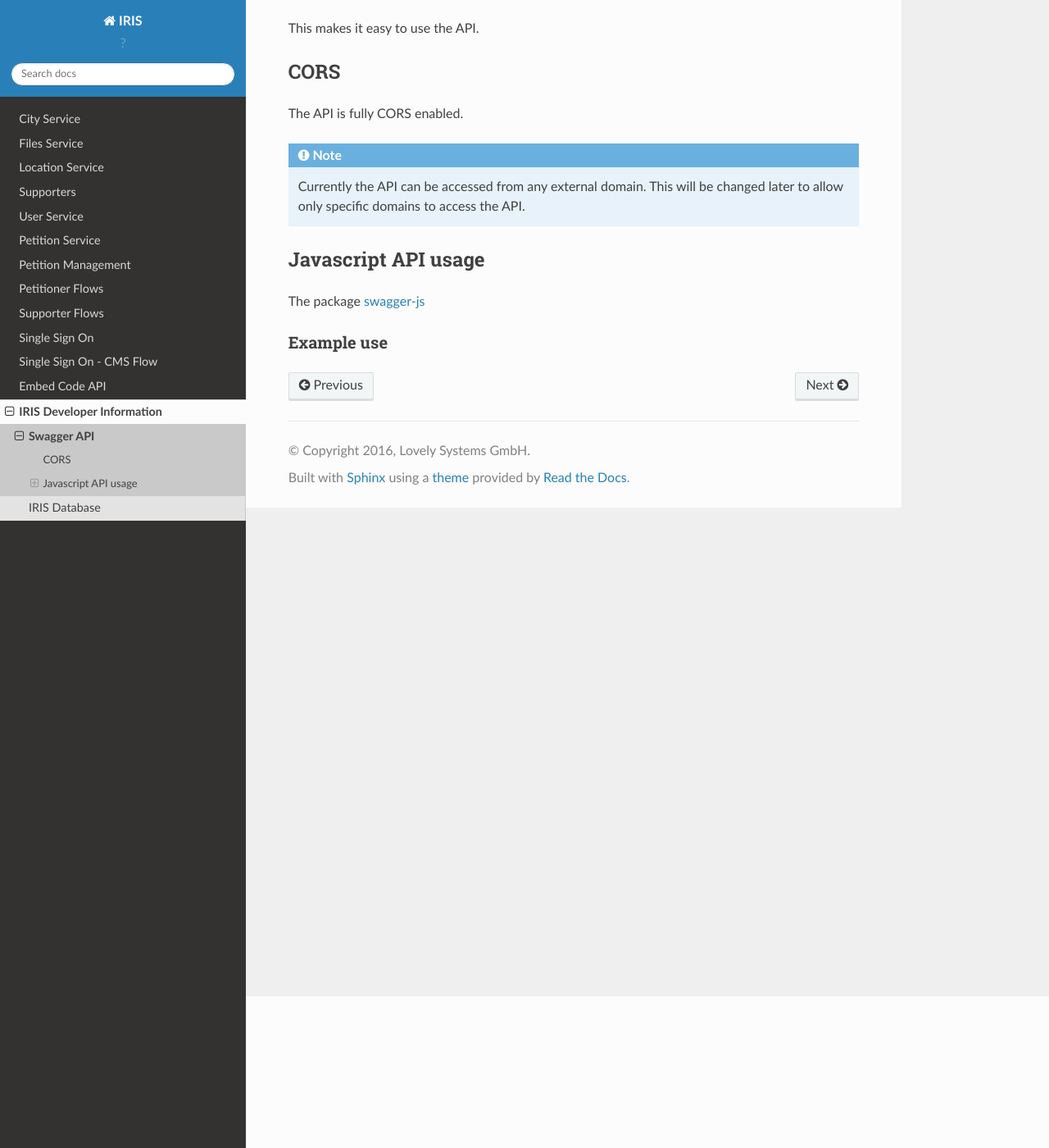
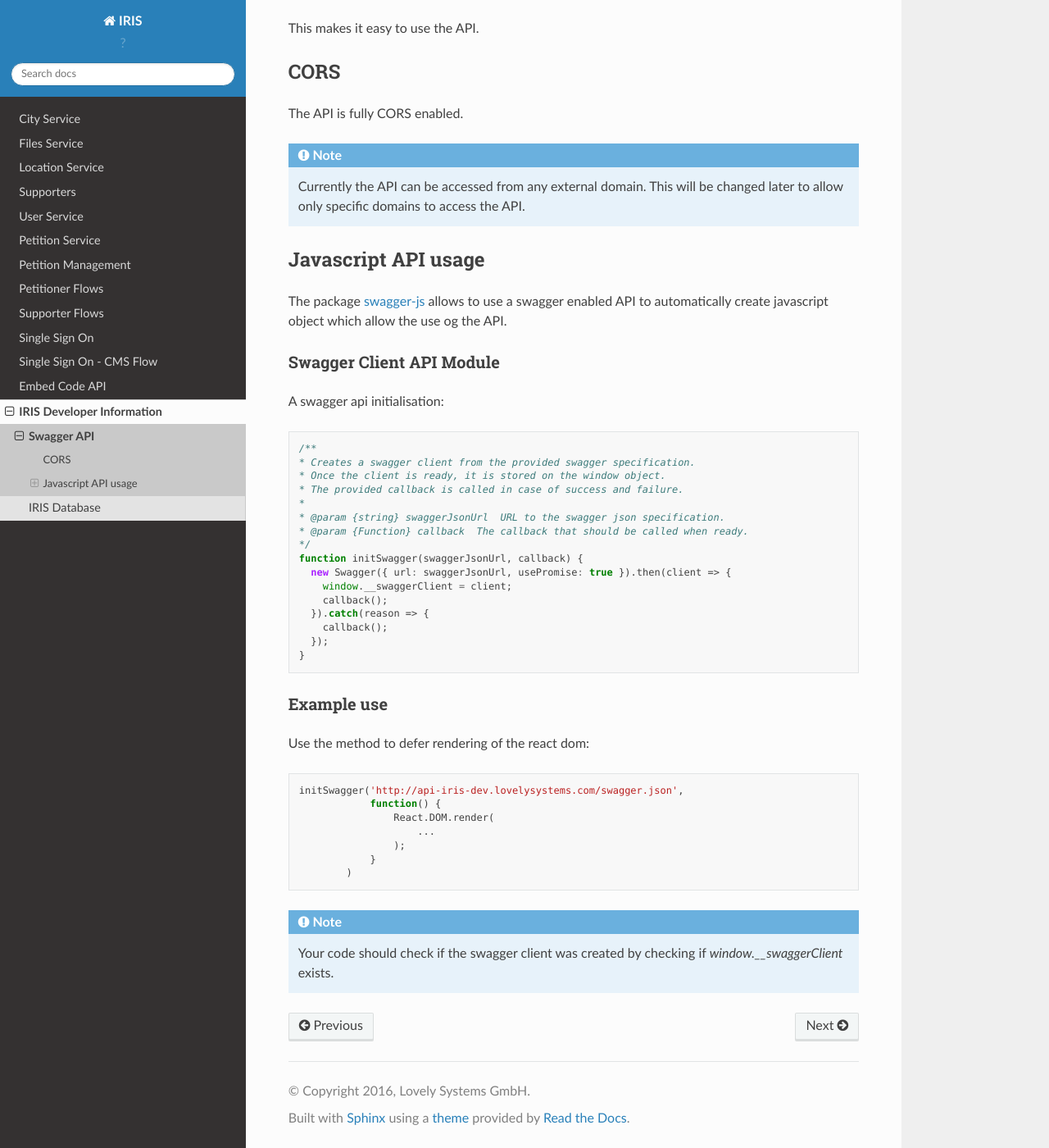
Before and after one commit to iris-dni/iris-service, a Sphinx documentation site: the page built from docs/develop/swagger.rst, in a window 1280 px wide and 1400 px high, scrolled down 185 px. Shown: the whole window at 82% size. Built offline with Sphinx 7.4.7 and the Read the Docs theme 2.0.0, drawn with Linux system fonts in a browser that asks for light colours.

Commit message:
documentation about how to use the swagger API in javascript

```diff
--- a/docs/develop/swagger.rst
+++ b/docs/develop/swagger.rst
@@ -21,8 +21,53 @@ The API is fully CORS enabled.
 Javascript API usage
 ====================
 
-The package `swagger-js <https://github.com/swagger-api/swagger-js>`_
+The package `swagger-js <https://github.com/swagger-api/swagger-js>`_ allows
+to use a swagger enabled API to automatically create javascript object which
+allow the use og the API.
+
+
+Swagger Client API Module
+-------------------------
+
+A swagger api initialisation:
+
+.. sourcecode:: javascript
+
+    /**
+    * Creates a swagger client from the provided swagger specification.
+    * Once the client is ready, it is stored on the window object.
+    * The provided callback is called in case of success and failure.
+    *
+    * @param {string} swaggerJsonUrl  URL to the swagger json specification.
+    * @param {Function} callback  The callback that should be called when ready.
+    */
+    function initSwagger(swaggerJsonUrl, callback) {
+      new Swagger({ url: swaggerJsonUrl, usePromise: true }).then(client => {
+        window.__swaggerClient = client;
+        callback();
+      }).catch(reason => {
+        callback();
+      });
+    }
 
 
 Example use
 -----------
+
+Use the method to defer rendering of the react dom:
+
+.. sourcecode:: javascript
+
+    initSwagger('http://api-iris-dev.lovelysystems.com/swagger.json',
+                function() {
+                    React.DOM.render(
+                        ...
+                    );
+                }
+            )
+
+
+.. note::
+
+    Your code should check if the swagger client was created by checking if
+    `window.__swaggerClient` exists.
```
